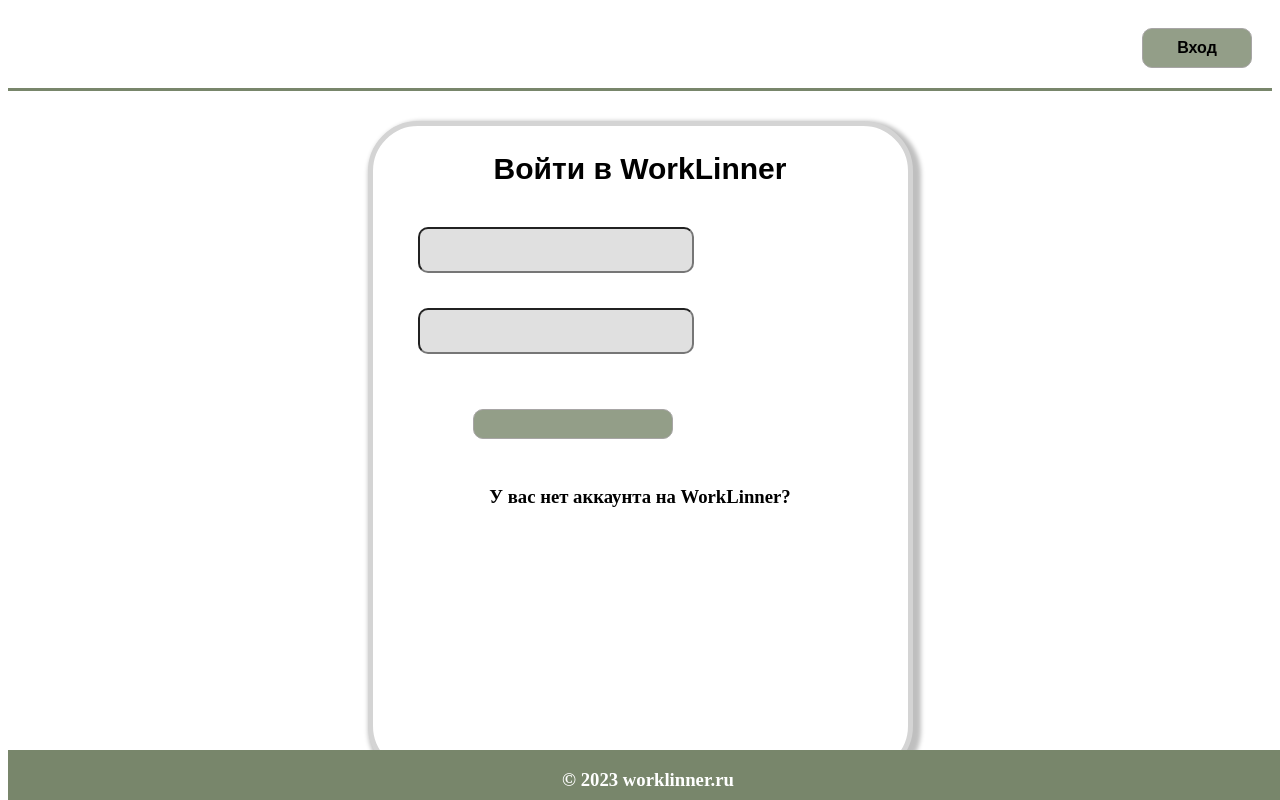
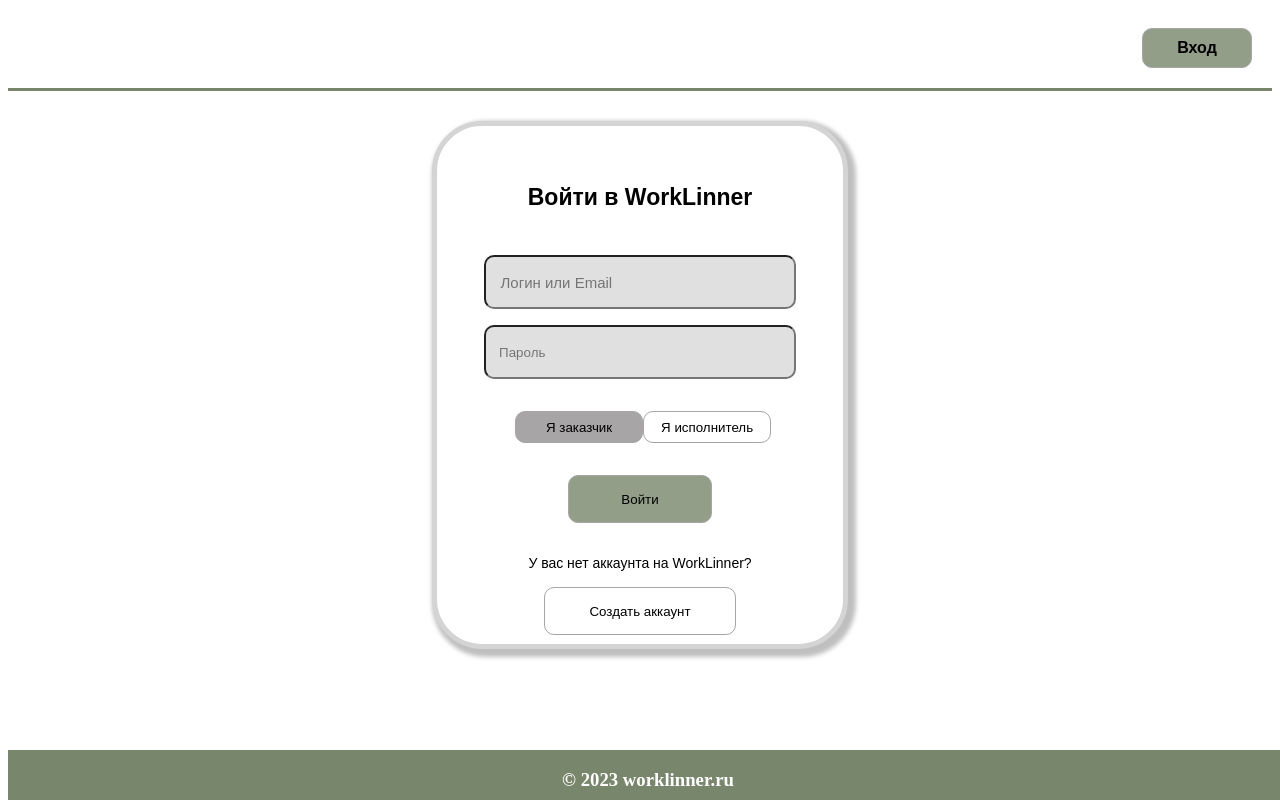
Before and after one commit to qr-code-nstu/coderock_front, a React (Create React App) app: page /login in a window 1280 px wide. Built offline with nearby package versions, Linux system fonts and the light colour scheme.

Commit message:
versiya xz kakaya 0.2.1

```diff
--- a/src/components/UI/login_panel/LoginPanel.jsx
+++ b/src/components/UI/login_panel/LoginPanel.jsx
@@ -9,13 +9,15 @@
 
     const [userName, setUserName] = useState()
     const [password, setPassword] = useState()
+    const [client, setClient] = useState(true)
 
     const PostLog = () => {
 
         axios
-            .post(`http://127.0.0.1:8000/user/login/`, {
+            .post(`http://109.174.12.7:8000/user/login/`, {
                 username: userName,
                 password: password,
+                client: client,
             })
             .then((response) => {
                 console.log(response);
@@ -23,7 +25,6 @@
             .catch((e) =>{
                 console.log(e);
             });
-
     }
 
     return (
@@ -32,21 +33,35 @@
                 Войти в WorkLinner
             </h2>
 
-            <input className={Styles.inputlogin} onChange={(e) => {setUserName(e.target.value)}}>
+            <input className={Styles.inputlogin} onChange={(e) => {setUserName(e.target.value)}}  placeholder="   Логин или Email">
 
             </input>
 
-            <input className={Styles.inputPass} onChange={(e) => {setPassword(e.target.value)}}>
+            <input className={Styles.inputPass} onChange={(e) => {setPassword(e.target.value)}}   placeholder="   Пароль">
 
             </input>
 
-            <button className={Styles.signIn} onClick={PostLog}>
-
+            <button className={Styles.selectButton} onClick={() =>{setClient(true)}} style={{background: (client ? "#A7A5A5" : "#FFFFFF")}}>
+                Я заказчик
             </button>
 
-            <h3 className={Styles.text3} onClick={() => {navigate('/registration')}}>
+            <button className={Styles.selectButton} onClick={() =>{setClient(false)}} style={{background: (!client ? "#A7A5A5" : "#FFFFFF")}}>
+                Я исполнитель
+            </button>
+
+            <div>
+                <button className={Styles.signIn} onClick={PostLog}>
+                    Войти
+                </button>
+            </div>
+
+            <div className={Styles.text2}>
                 У вас нет аккаунта на WorkLinner?
-            </h3>
+            </div>
+            <button className={Styles.create} onClick={() => {navigate('/registration')}}>
+                Создать аккаунт
+            </button>
+
         </div>
     );
 };
--- a/src/components/UI/login_panel/LoginPanel.module.css
+++ b/src/components/UI/login_panel/LoginPanel.module.css
@@ -1,10 +1,12 @@
 .panel{
     box-sizing: border-box;
 
-    width: 545px;
-    height: 655px;
+    width: 26rem;
+    height: 33rem;
 
-    margin: auto;
+    position: relative;
+    left: 50%;
+    transform: translate(-50%, 0);
 
     margin-top: 30px;
 
@@ -15,10 +17,9 @@
 }
 
 .text1{
-    margin: auto;
 
-    margin-top: 20px;
-
+    margin-top: 3rem;
+    font-size: 23px;
     @import url("static/fonts/Montserrat/fonts/webfonts/Montserrat.css");
 
     text-align: center;
@@ -26,31 +27,29 @@
     font-family: 'Montserrat', sans-serif;
     font-style: normal;
     font-weight: 700;
-    font-size: 30px;
     line-height: 46px;
 
     color: #000000;
+
+    webkit-touch-callout: none;
+    -webkit-user-select: none;
+    -khtml-user-select: none;
+    -moz-user-select: none;
+    -ms-user-select: none;
+    user-select: none;
 }
-.text2{
 
-    margin: auto;
-
-    margin-top: 20px;
-
-    width: 418px;
-    height: 68px;
-
-    text-align: center;
-}
 .inputlogin{
 
+    margin-top: 1rem;
+    position: relative;
+    left: 50%;
+    transform: translate(-50%, 0);
 
-    margin-top: 35px;
-    margin-left: 45px;
+    width: 19rem;
+    height: 3rem;
 
-    width: 268px;
-    height: 40px;
-
+    font-size: 15px;
 
     background: rgba(217, 217, 217, 0.8);
     border-radius: 10px;
@@ -58,12 +57,13 @@
 
 
 .inputPass{
+    margin-top: 1rem;
+    position: relative;
+    left: 50%;
+    transform: translate(-50%, 0);
 
-    margin-left: 45px;
-    margin-top: 35px;
-
-    width: 268px;
-    height: 40px;
+    width: 19rem;
+    height: 3rem;
 
 
 
@@ -74,39 +74,80 @@
 
 .signIn{
 
-    box-sizing: border-box;
 
+    margin-top: 2rem;
 
-    width: 200px;
-    height: 30px;
+    width: 9rem;
+    height: 3rem;
 
-    margin-top: 55px;
-
-    margin-left: 100px;
+    position: relative;
+    left: 50%;
+    transform: translate(-50%, 0);
 
     background: rgba(120, 134, 107, 0.8);
     border: 1px solid #A7A5A5;
     border-radius: 10px;
 }
 
-.text3{
+.text2{
 
-    margin: auto;
 
-    margin-top: 45px;
-
-    width: 400px;
-    height: 48px;
+@import url("static/fonts/Montserrat/fonts/webfonts/Montserrat.css");
 
     text-align: center;
 
+    font-family: 'Montserrat', sans-serif;
+    position: relative;
+    margin-top: 2rem;
+    left: 50%;
+    transform: translate(-50%, 0);
+
+    font-size: 14px;
+    width: 16rem;
+    height: 1rem;
+
+    padding: 0 10px;
+
+
+    webkit-touch-callout: none;
+    -webkit-user-select: none;
+    -khtml-user-select: none;
+    -moz-user-select: none;
+    -ms-user-select: none;
+    user-select: none;
+
+
+
+}
+
+.selectButton{
+
+    margin-top: 2rem;
+    position: relative;
+    left: 35%;
+    transform: translate(-50%, 0);
+    width: 8rem;
+    height: 2rem;
+
+
+    background: #FFFFFF;
+    border: 1px solid #A7A5A5;
+    border-radius: 10px
 }
 
 .create{
 
-    width: 247px;
-    height: 57px;
-    left: 594px;
-    top: 670px;
+
+    margin-top: 1rem;
+    position: relative;
+    left: 50%;
+    transform: translate(-50%, 0);
+    width: 12rem;
+    height: 3rem;
+
+
+    background: #FFFFFF;
+    border: 1px solid #A7A5A5;
+    border-radius: 10px;
 
 }
--- a/src/components/UI/registration_panel/RegistartionPanel.jsx
+++ b/src/components/UI/registration_panel/RegistartionPanel.jsx
@@ -1,6 +1,7 @@
 import React, {useState} from 'react';
 import Styles from "./RegistrationPanel.module.css";
 import axios from "axios";
+import {useNavigate} from "react-router-dom";
 
 const RegistartionPanel = () => {
 
@@ -9,17 +10,19 @@
     const [password, setPassword] = useState()
     const [password2, setPassword2] = useState()
 
+    const navigate = useNavigate();
+
     const PostReg = () => {
 
         axios
-            .post(`http://127.0.0.1:8000/user/login/`, {
+            .post(`http://109.174.12.7:8000/user/signin/`, {
                 username: userName,
                 email: email,
                 password: password,
                 password2: password2,
             })
             .then((response) => {
-                console.log(response);
+                navigate('/login')
             })
             .catch((e) =>{
                 console.log(e);
@@ -33,24 +36,24 @@
                 Регистрация
             </h2>
 
-            <input className={Styles.input} onChange={(e) => {setUserName(e.target.value)}}>
+            <input className={Styles.inputlogin} onChange={(e) => {setUserName(e.target.value)}} placeholder="   Логин">
 
             </input>
 
-            <input className={Styles.input} onChange={(e) => {setEmail(e.target.value)}}>
+            <input className={Styles.input} onChange={(e) => {setEmail(e.target.value)}} placeholder="   Email">
 
             </input>
 
-            <input className={Styles.input} onChange={(e) => {setPassword(e.target.value)}}>
+            <input className={Styles.input} onChange={(e) => {setPassword(e.target.value)}} placeholder="   Пароль">
 
             </input>
 
-            <input className={Styles.input} onChange={(e) => {setPassword2(e.target.value)}}>
+            <input className={Styles.input} onChange={(e) => {setPassword2(e.target.value)}} placeholder="   Пароль">
 
             </input>
 
-            <button className={Styles.registerBut} onClick={PostReg}>
-
+            <button className={Styles.registerButton} onClick={PostReg}>
+                Зарегестрироваться
             </button>
 
         </div>
--- a/src/components/UI/registration_panel/RegistrationPanel.module.css
+++ b/src/components/UI/registration_panel/RegistrationPanel.module.css
@@ -1,10 +1,12 @@
 .panel{
     box-sizing: border-box;
 
-    width: 545px;
-    height: 655px;
+    width: 26rem;
+    height: 33rem;
 
-    margin: auto;
+    position: relative;
+    left: 50%;
+    transform: translate(-50%, 0);
 
     margin-top: 30px;
 
@@ -15,10 +17,9 @@
 }
 
 .text1{
-    margin: auto;
 
-    margin-top: 20px;
-
+    margin-top: 3rem;
+    font-size: 23px;
 @import url("static/fonts/Montserrat/fonts/webfonts/Montserrat.css");
 
     text-align: center;
@@ -26,71 +27,60 @@
     font-family: 'Montserrat', sans-serif;
     font-style: normal;
     font-weight: 700;
-    font-size: 30px;
     line-height: 46px;
 
     color: #000000;
+
+    webkit-touch-callout: none;
+    -webkit-user-select: none;
+    -khtml-user-select: none;
+    -moz-user-select: none;
+    -ms-user-select: none;
+    user-select: none;
 }
-.text2{
+.inputlogin{
 
-    margin: auto;
+    margin-top: 0rem;
+    position: relative;
+    left: 50%;
+    transform: translate(-50%, 0);
 
-    margin-top: 20px;
+    width: 19rem;
+    height: 3rem;
 
-    width: 418px;
-    height: 68px;
-
-    text-align: center;
-}
-.input{
-
-
-    margin-top: 35px;
-    margin-left: 45px;
-
-    width: 268px;
-    height: 40px;
-
+    font-size: 15px;
 
     background: rgba(217, 217, 217, 0.8);
     border-radius: 10px;
 }
 
-.registerBut{
+.input{
 
-    box-sizing: border-box;
+    margin-top: 2rem;
+    position: relative;
+    left: 50%;
+    transform: translate(-50%, 0);
 
+    width: 19rem;
+    height: 3rem;
 
-    width: 200px;
-    height: 30px;
+    font-size: 15px;
 
-    margin-top: 55px;
+    background: rgba(217, 217, 217, 0.8);
+    border-radius: 10px;
+}
+.registerButton{
 
-    margin-left: 100px;
+    margin-top: 2rem;
+
+    width: 9rem;
+    height: 3rem;
+
+    position: relative;
+    left: 50%;
+    transform: translate(-50%, 0);
 
     background: rgba(120, 134, 107, 0.8);
     border: 1px solid #A7A5A5;
     border-radius: 10px;
 }
-
-.text3{
-
-    margin: auto;
-
-    margin-top: 45px;
-
-    width: 400px;
-    height: 48px;
-
-    text-align: center;
-
-}
-
-.create{
-
-    width: 247px;
-    height: 57px;
-    left: 594px;
-    top: 670px;
-
-}
```
